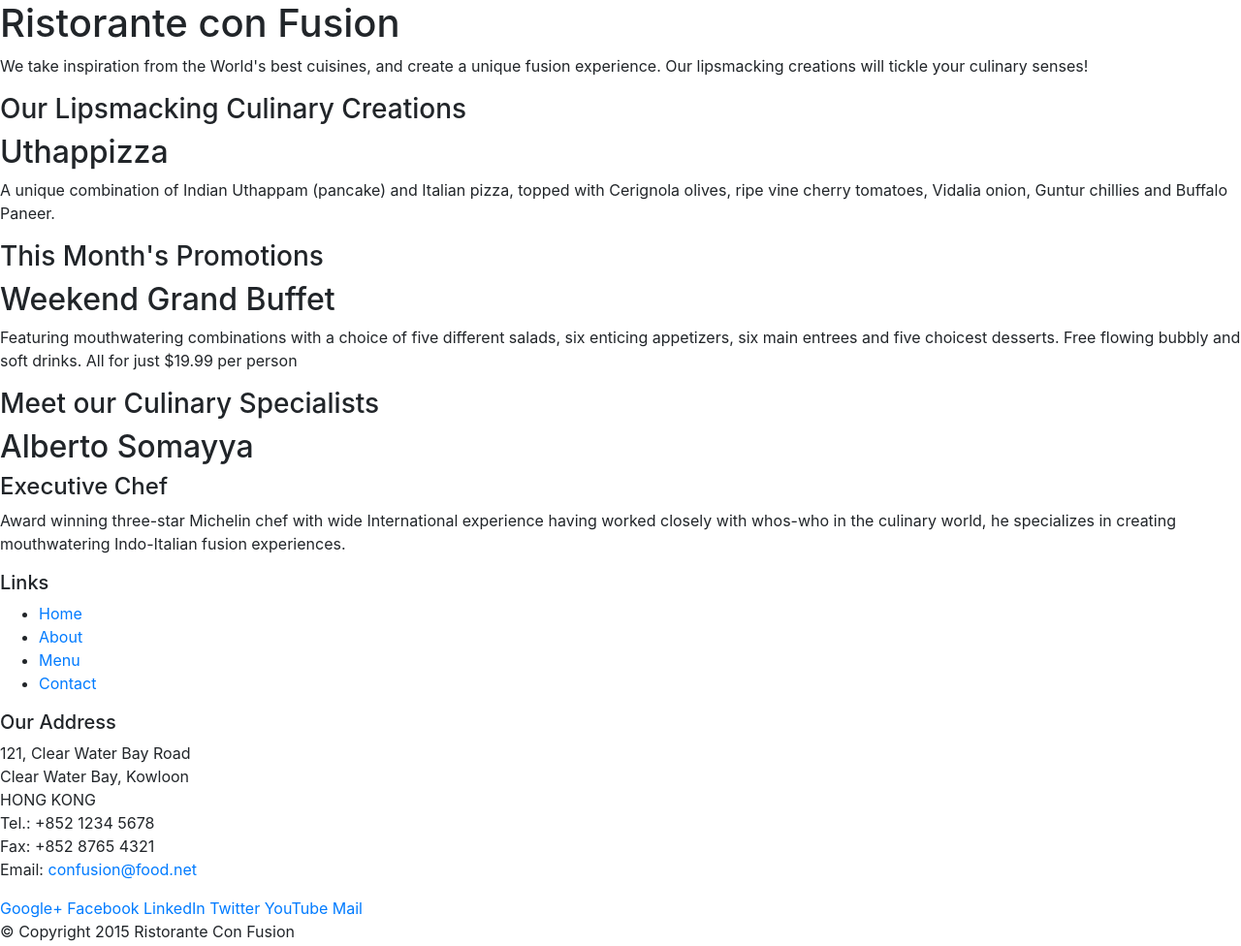
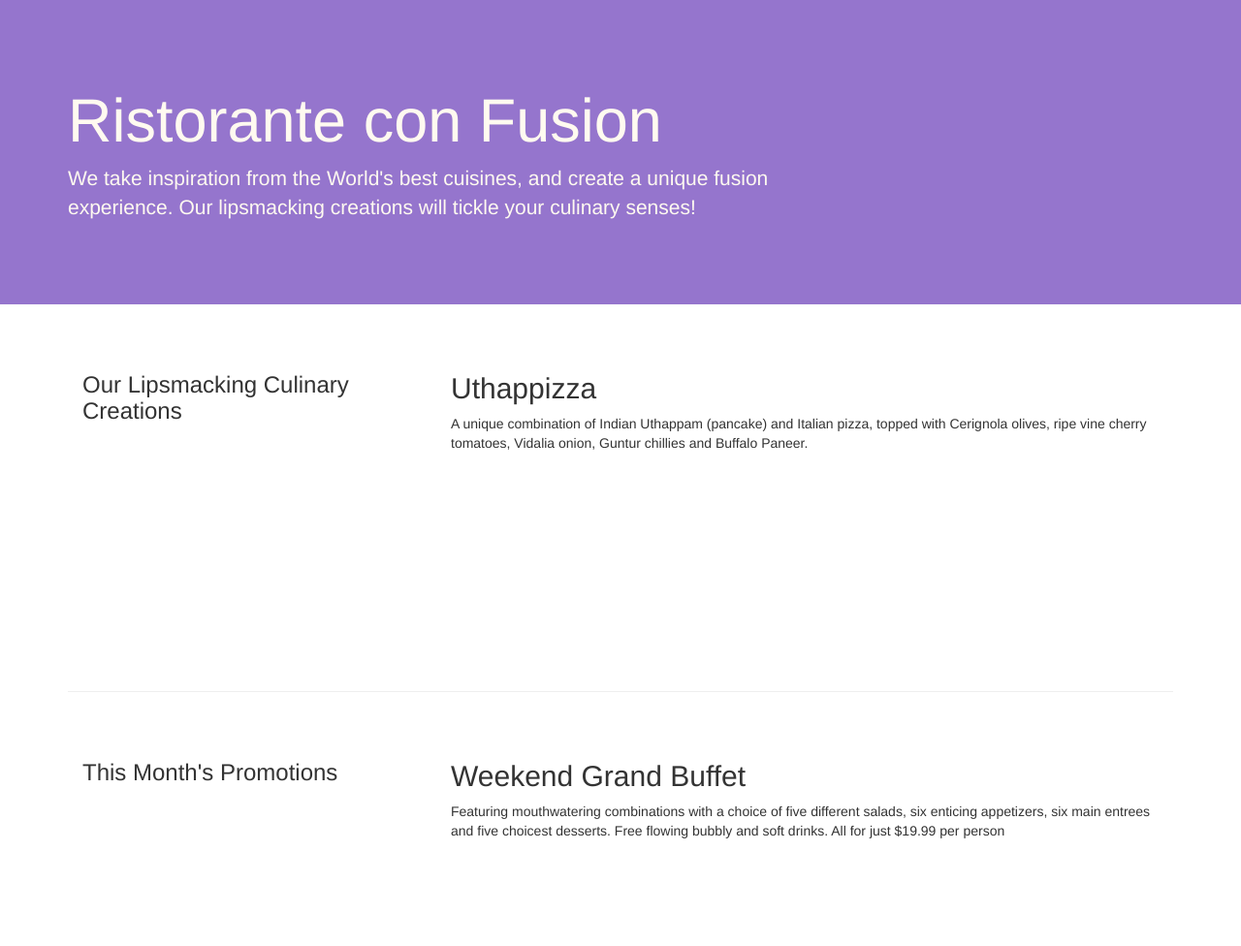
Before and after one commit to CatJinnFu/bootstrap4, a website: page index.html in a window 1280 px wide. Shown: the top 976 px of the page at 97% size. Drawn offline with nearby package versions, Linux system fonts and the light colour scheme.

Commit message:
Bootstrap Grid

```diff
--- /dev/null
+++ b/css/style.css
@@ -0,0 +1,30 @@
+.row-header{
+    margin:0px auto;
+    padding:0px;
+}
+
+.row-content {
+    margin:0px auto;
+    padding: 50px 0px 50px 0px;
+    border-bottom: 1px ridge;
+    min-height:400px;
+}
+
+.footer{
+    background-color: #D1C4E9;
+    margin:0px auto;
+    padding: 20px 0px 20px 0px;
+}
+
+.jumbotron {
+    padding:70px 30px 70px 30px;
+    margin:0px auto;
+    background: #9575CD ;
+    color:floralwhite;
+}
+
+address{
+    font-size:80%;
+    margin:0px;
+    color:#0f0f0f;
+}
--- a/index.html
+++ b/index.html
@@ -9,51 +9,52 @@
 
     <!-- Bootstrap CSS -->
     <link rel="stylesheet" href="node_modules/bootstrap/dist/css/bootstrap.min.css">
+    <link href="css/style.css" rel="stylesheet">
     <title>Ristorante Con Fusion</title>
 </head>
 
 <body>
 
-    <header>
-        <div>
-            <div>
-                <div>
+    <header class="jumbotron" >
+        <div class="container">
+            <div class="row"  class="row row-header">
+                <div class="col-12 col-sm-8">
                     <h1>Ristorante con Fusion</h1>
                     <p>We take inspiration from the World's best cuisines, and create a unique fusion experience. Our lipsmacking creations will tickle your culinary senses!</p>
                 </div>
-                <div>
+                <div class="col col-sm">
                 </div>
             </div>
         </div>
     </header>
 
-    <div>
-        <div>
-            <div>
+    <div class="container">
+        <div class="row row-content align-items-center">
+            <div class="col-sm col-md-4 flex-first">
                 <h3>Our Lipsmacking Culinary Creations</h3>
             </div>
-            <div>
+            <div class="col-sm-4 col-md-8 flex-last">
                 <h2>Uthappizza</h2>
                 <p>A unique combination of Indian Uthappam (pancake) and Italian pizza, topped with Cerignola olives, ripe vine cherry tomatoes, Vidalia onion, Guntur chillies and Buffalo Paneer.</p>
             </div>
         </div>
 
 
-        <div>
-            <div>
+        <div class="row row-content align-items-center">
+            <div class="col-sm col-md-4 flex-first">
                 <h3>This Month's Promotions</h3>
             </div>
-            <div>
+            <div class="col-sm-4 col-md-8 flex-last">
                 <h2>Weekend Grand Buffet</h2>
                 <p>Featuring mouthwatering combinations with a choice of five different salads, six enticing appetizers, six main entrees and five choicest desserts. Free flowing bubbly and soft drinks. All for just $19.99 per person </p>
             </div>
         </div>
 
-        <div>
-            <div>
+        <div class="row row-content align-items-center">
+            <div class="col-sm col-md-4 flex-first">
                 <h3>Meet our Culinary Specialists</h3>
             </div>
-            <div>
+            <div  class="col-sm-4 col-md-8 flex-last">
                 <h2>Alberto Somayya</h2>
                 <h4>Executive Chef</h4>
                 <p>Award winning three-star Michelin chef with wide International experience having worked closely with whos-who in the culinary world, he specializes in creating mouthwatering Indo-Italian fusion experiences. </p>
@@ -62,18 +63,22 @@
     </div>
 
     <footer>
-        <div>
-            <div>
-                <div>
+
+
+            <hr width="55%" >
+
+        <div class="container" class="row row-header">
+            <div class="row row-header">
+                <div class="col-2 col-sm-5">
                     <h5>Links</h5>
-                    <ul>
+                    <ul class="list-unstyled">
                         <li><a href="#">Home</a></li>
                         <li><a href="#">About</a></li>
                         <li><a href="#">Menu</a></li>
                         <li><a href="#">Contact</a></li>
                     </ul>
                 </div>
-                <div>
+                <div class="col-5 col-sm-6">
                     <h5>Our Address</h5>
                     <address>
 		              121, Clear Water Bay Road<br>
@@ -84,8 +89,8 @@
 		              Email: <a href="mailto:confusion@food.net">confusion@food.net</a>
 		           </address>
                 </div>
-                <div>
-                    <div>
+                <div class="col col-sm-1">
+                    <div style="text-align:center">
                         <a href="http://google.com/+">Google+</a>
                         <a href="http://www.facebook.com/profile.php?id=">Facebook</a>
                         <a href="http://www.linkedin.com/in/">LinkedIn</a>
@@ -95,17 +100,17 @@
                     </div>
                 </div>
            </div>
-           <div>
-                <div>
+          <div class="row justify-content-center">
+                <div class="col-auto">
                     <p>© Copyright 2015 Ristorante Con Fusion</p>
                 </div>
            </div>
         </div>
     </footer>
-
-</body>
  <!-- jQuery first, then Tether, then Bootstrap JS. -->
     <script src="node_modules/jquery/dist/jquery.min.js"></script>
     <script src="node_modules/tether/dist/js/tether.min.js"></script>
     <script src="node_modules/bootstrap/dist/js/bootstrap.min.js"></script>
+</body>
+
 </html>
```
Also changed, not shown: css/style.css.txt (added).
